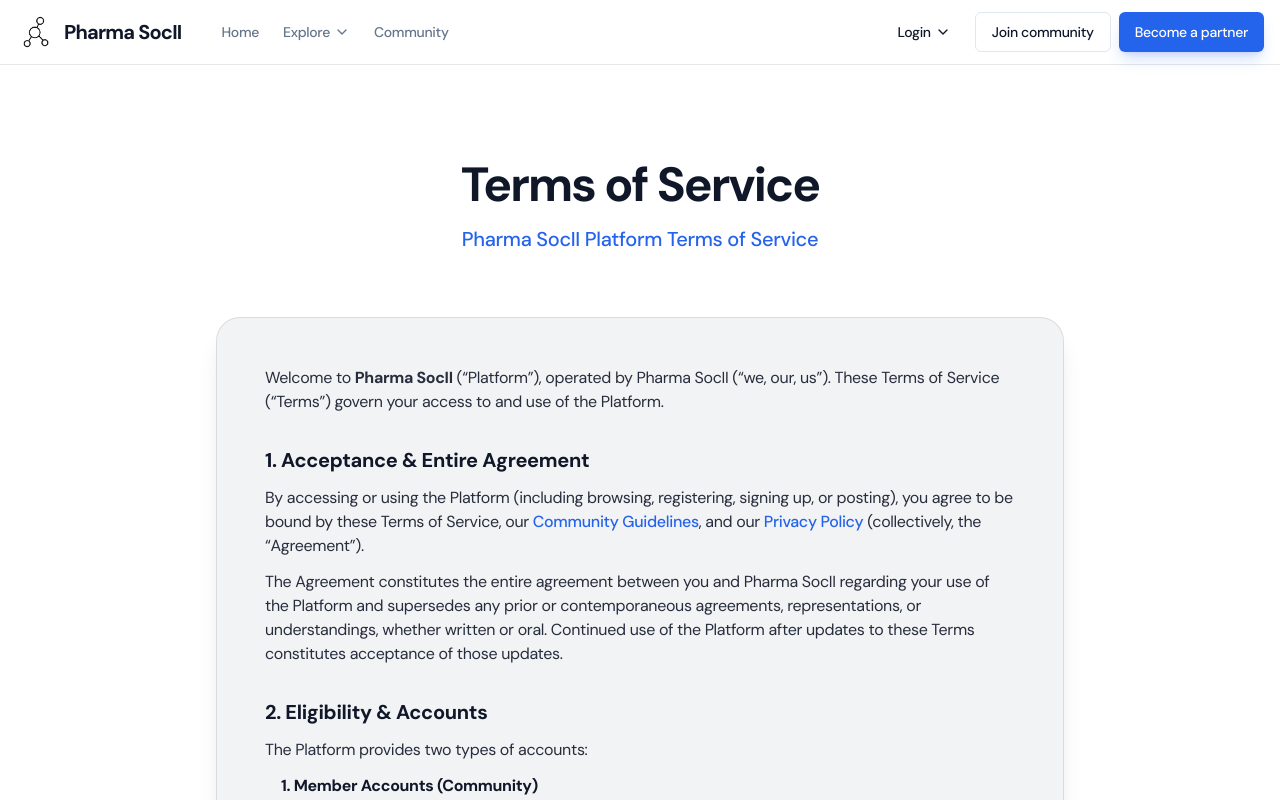
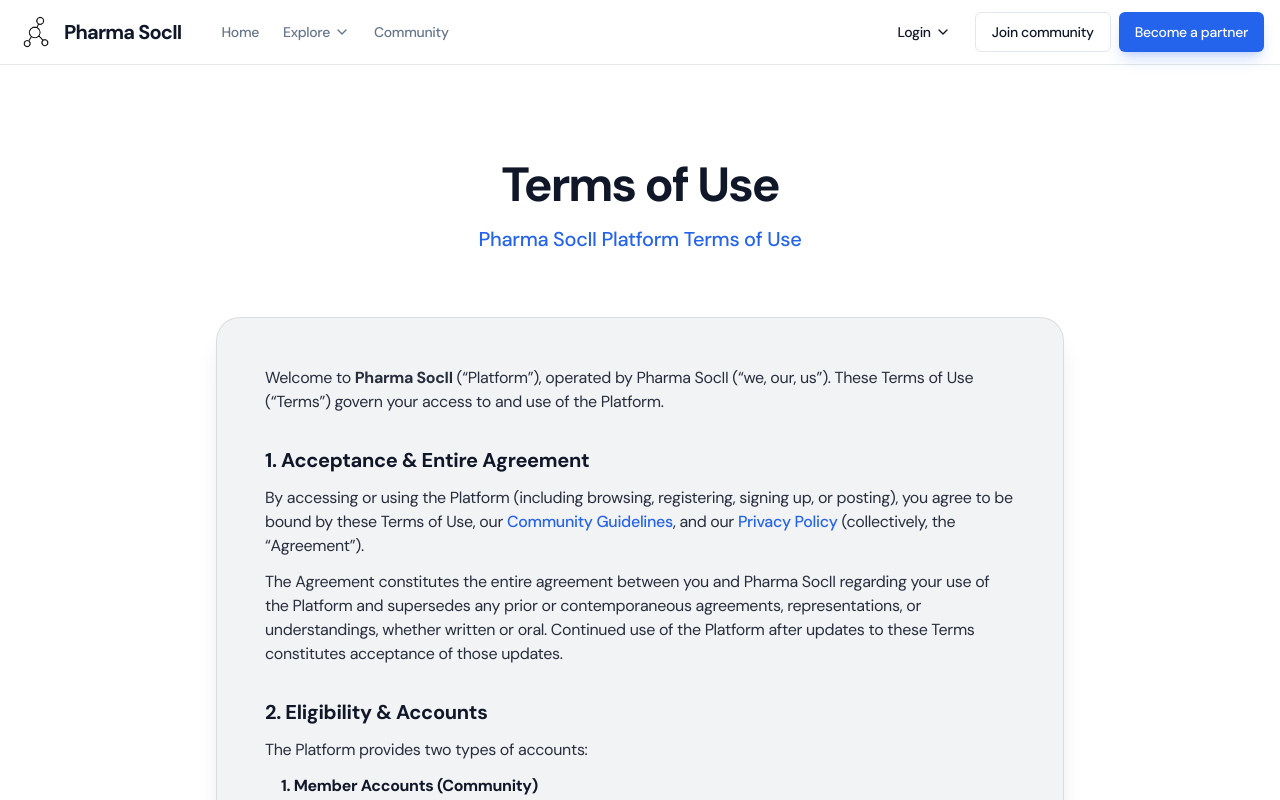
Before and after one commit to simran-kanda1/pharmasocii, a React (Vite) app: page /terms in a window 1280 px wide. Shown: the top 800 px of the page. Built offline with nearby package versions, Linux system fonts and the light colour scheme; no server answers; the database is empty.

Commit message:
Standardize terminology to 'Terms of Use' across the site and rebuild dist

```diff
--- a/src/components/admin/AdminSitePoliciesPanel.tsx
+++ b/src/components/admin/AdminSitePoliciesPanel.tsx
@@ -150,7 +150,7 @@ export function AdminSitePoliciesPanel() {
                                 : "border-transparent text-slate-600 hover:text-slate-900 hover:bg-slate-50"
                         } rounded-t-lg`}
                     >
-                        Terms of Service
+                        Terms of Use
                     </button>
                     <button
                         onClick={() => setActiveTab("privacy")}
@@ -179,7 +179,7 @@ export function AdminSitePoliciesPanel() {
                     {activeTab === "terms" && (
                         <div>
                             <label className="block text-sm font-medium text-slate-700 mb-1">
-                                Terms of Service Content (Supports Plain Text or HTML)
+                                Terms of Use Content (Supports Plain Text or HTML)
                             </label>
                             <Textarea
                                 value={policies.termsOfUse}
--- a/src/components/layout/Footer.tsx
+++ b/src/components/layout/Footer.tsx
@@ -39,7 +39,7 @@ export function Footer() {
                         <h4 className="font-semibold text-sm tracking-wider">Legal</h4>
                         <ul className="space-y-3 text-sm text-muted-foreground">
                             <li><Link to="/privacy" target="_blank" rel="noopener noreferrer" className="hover:text-primary transition-colors">Privacy Policy</Link></li>
-                            <li><Link to="/terms" target="_blank" rel="noopener noreferrer" className="hover:text-primary transition-colors">Terms of Service</Link></li>
+                            <li><Link to="/terms" target="_blank" rel="noopener noreferrer" className="hover:text-primary transition-colors">Terms of Use</Link></li>
                             <li><Link to="/guidelines" target="_blank" rel="noopener noreferrer" className="hover:text-primary transition-colors">Community Guidelines</Link></li>
                         </ul>
                     </div>
--- a/src/lib/defaultContactConfig.ts
+++ b/src/lib/defaultContactConfig.ts
@@ -69,7 +69,7 @@ export const DEFAULT_CONTACT_CONFIG: ContactConfig = {
             title: "Legal Inquiries",
             email: "legal@pharmasocii.com",
             phone: "",
-            description: "Terms of service, privacy requests, intellectual property, compliance, and regulatory notices.",
+            description: "Terms of Use, privacy requests, intellectual property, compliance, and regulatory notices.",
             hours: "Mon – Fri: 9:00 AM – 5:00 PM EST",
             icon: "Scale"
         }
--- a/src/lib/defaultSitePolicies.ts
+++ b/src/lib/defaultSitePolicies.ts
@@ -1,7 +1,7 @@
-export const DEFAULT_TERMS_OF_USE = `Welcome to Pharma SocII (“Platform”), operated by Pharma SocII (“we, our, us”). These Terms of Service (“Terms”) govern your access to and use of the Platform.
+export const DEFAULT_TERMS_OF_USE = `Welcome to Pharma SocII (“Platform”), operated by Pharma SocII (“we, our, us”). These Terms of Use (“Terms”) govern your access to and use of the Platform.
 
 1. Acceptance & Entire Agreement
-By accessing or using the Platform (including browsing, registering, signing up, or posting), you agree to be bound by these Terms of Service, our Community Guidelines, and our Privacy Policy (collectively, the “Agreement”).
+By accessing or using the Platform (including browsing, registering, signing up, or posting), you agree to be bound by these Terms of Use, our Community Guidelines, and our Privacy Policy (collectively, the “Agreement”).
 The Agreement constitutes the entire agreement between you and Pharma SocII regarding your use of the Platform and supersedes any prior or contemporaneous agreements, representations, or understandings, whether written or oral. Continued use of the Platform after updates to these Terms constitutes acceptance of those updates.
 
 2. Eligibility & Accounts
--- a/src/pages/TermsOfUse.tsx
+++ b/src/pages/TermsOfUse.tsx
@@ -29,10 +29,10 @@ export default function TermsOfUse() {
       <div className="container mx-auto px-6 max-w-4xl">
         <div className="text-center mb-16 animate-in fade-in slide-in-from-bottom-8 duration-700">
           <h1 className="text-4xl md:text-5xl font-extrabold tracking-tight mb-4 text-foreground">
-            Terms of Service
+            Terms of Use
           </h1>
           <p className="text-lg md:text-xl text-primary font-medium">
-            Pharma SocII Platform Terms of Service
+            Pharma SocII Platform Terms of Use
           </p>
         </div>
 
@@ -43,13 +43,13 @@ export default function TermsOfUse() {
             ) : (
               <>
                 <p>
-                  Welcome to <strong>Pharma SocII</strong> (“Platform”), operated by Pharma SocII (“we, our, us”). These Terms of Service (“Terms”) govern your access to and use of the Platform.
+                  Welcome to <strong>Pharma SocII</strong> (“Platform”), operated by Pharma SocII (“we, our, us”). These Terms of Use (“Terms”) govern your access to and use of the Platform.
                 </p>
 
             <section className="space-y-3">
               <h2 className="text-xl font-bold text-foreground">1. Acceptance & Entire Agreement</h2>
               <p>
-                By accessing or using the Platform (including browsing, registering, signing up, or posting), you agree to be bound by these Terms of Service, our{" "}
+                By accessing or using the Platform (including browsing, registering, signing up, or posting), you agree to be bound by these Terms of Use, our{" "}
                 <Link to="/guidelines" className="text-primary hover:underline font-medium">
                   Community Guidelines
                 </Link>
```
Also changed, not shown: 3 other files (tests, documents, lock files or other folders).
